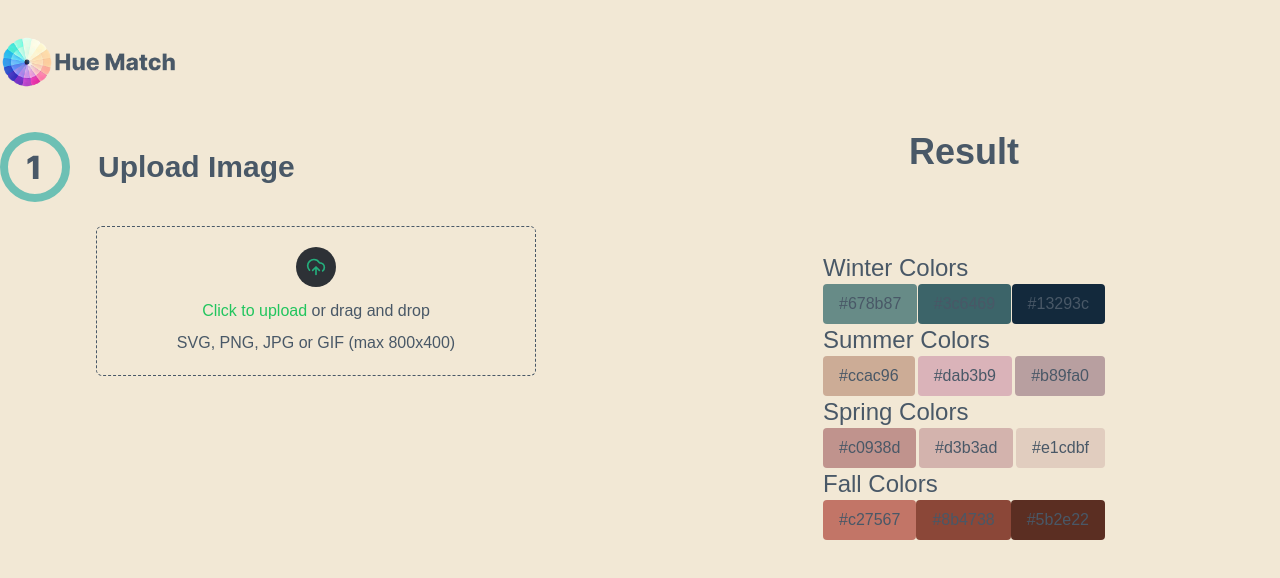
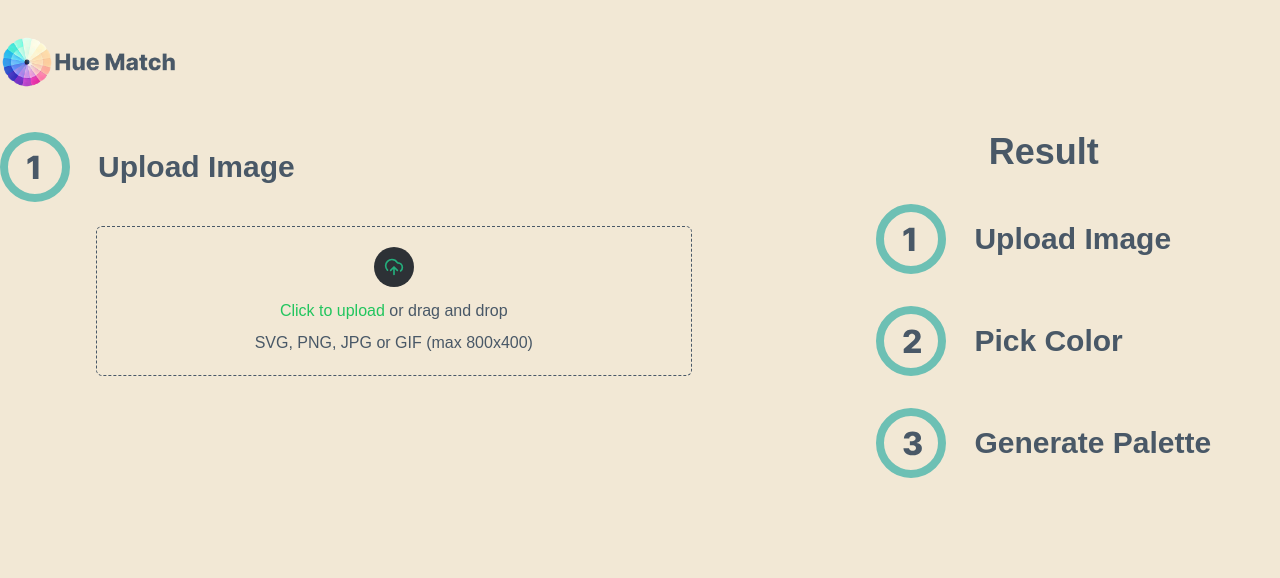
Before and after one commit to TenNga/hue-match, a Next.js app: page /generator in a window 1280 px wide. Shown: the top 578 px of the page. Built offline with nearby package versions, Linux system fonts and the light colour scheme.

Commit message:
result section done with perfect styling

```diff
--- a/app/generator/page.tsx
+++ b/app/generator/page.tsx
@@ -6,15 +6,15 @@ import StepsContainer from '@/components/StepsContainer'
 const Generator = () => {
   return (
     <div>
-        <Header />
-        <Main>
-        <section className="flex-grow w-full">
-           <StepsContainer />
-          </section>
-          <section className="flex-grow w-full">
+      <Header />
+      <Main>
+        <section className="flex-grow flex-grow-[2]">
+          <StepsContainer />
+        </section>
+        <section className="flex-grow flex-grow">
           <Results />
         </section>
-        </Main>
+      </Main>
     </div>
   )
 }
--- a/components/Main.tsx
+++ b/components/Main.tsx
@@ -5,7 +5,7 @@ import React from 'react'
 const Main = ({children} : ChildrenType) => {
   return (
       <StepProvider>
-        <main className="flex flex-col-reverse justify-between container my-10 mx-auto gap-4 lg:flex-row">
+        <main className="flex flex-col-reverse justify-between container my-10 mx-auto gap-5 lg:flex-row">
               {children}
         </main>
       </StepProvider>
--- a/components/MainButtons.tsx
+++ b/components/MainButtons.tsx
@@ -1,6 +1,6 @@
 'use client'
 
-import React, { useState } from 'react'
+import React, { useEffect, useState } from 'react'
 import Button from './ui/Button'
 import useStepContext from '@/hooks/useStepContext'
 import axios from 'axios'
@@ -13,23 +13,18 @@ const MainButtons = () => {
         upload,
         skinColor,
         skinTwoColor,
-        hairColor
+        hairColor,
+        setPalettes
     } = useStepContext();
     const selectedColors = [skinColor,skinTwoColor]
 
     const prompt = usePrompt({selectedColors,hairColor});
 
     const{ response, callChatGPTAPI, loading, error} = useGpt();
-    console.log("response:: ",response)
-    // {
-    //     "color_palettes": {
-    //         "winter": ["#678b87", "#3c6469", "#13293c"],
-    //         "summer": ["#ccac96", "#dab3b9", "#b89fa0"],
-    //         "spring": ["#c0938d", "#d3b3ad", "#e1cdbf"],
-    //         "fall": ["#c27567", "#8b4738", "#5b2e22"]
-    //     },
-    //     "avoid_colors": ["#f5e3e0", "#f1dedb", "#ebd4d0"]
-    // }
+    useEffect(()=>{
+        setPalettes(response);
+    },[response])
+
     return (
         <div className='flex justify-between items-center gap-9 pl-24'>
             <Button type='primary' onGenerate={()=>callChatGPTAPI(prompt)}>
--- a/components/PaletteDisplay.tsx
+++ b/components/PaletteDisplay.tsx
@@ -13,16 +13,21 @@ const PaletteDisplay = ({palettes}:{palettes:any}) => {
     // }
 
     const renderSeason = Object.keys(palettes.color_palettes).map(key => {
-        const props = {key,season:palettes.color_palettes[key]}
+        const props = {
+            key,
+            values:palettes.color_palettes[key],
+            avoid:false
+        }
         return (
-            <RenderEachSeason key={key} eachSeason={props}/>
+            <RenderEachSeason key={key} eachSeason={props} />
         )
       });
 
   return (
-    <section>
-        <div>
+    <section className='w-full'>
+        <div className='palette-container'>
             {renderSeason}
+            <RenderEachSeason key="color to avoid" eachSeason={{key:"Avoid",values:palettes.avoid_colors, avoid:true}} />
         </div>
     </section>
   )
--- a/components/RenderEachSeason.tsx
+++ b/components/RenderEachSeason.tsx
@@ -1,20 +1,18 @@
 import React from 'react'
 import SeasonColors from './SeasonColors';
+import { EachSeasonType } from '@/types';
+import ColorPill from './ui/ColorPill';
+import cn from 'classnames'
 
-const RenderEachSeason = ({eachSeason:{key,season}}:{eachSeason:{
-  key: string;
-  season: string[];
-}}) => {
+const RenderEachSeason = ({eachSeason:{key,values,avoid}}:EachSeasonType) => {
   //"winter": ["#678b87", "#3c6469", "#13293c"]
-    const renderColors = season.map(color =>{
-      return(
-        <div key={color} className='rounded py-2 px-4' style={{backgroundColor:color}}>{color}</div>
-      )
-    })
+    const renderColors = values.map(color => <ColorPill key={color} color={color} />)
   return (
-    <div>
-      <h1 className='capitalize text-2xl'>{key} Colors</h1>
-      <div className='flex justify-between w-full'>
+    <div className='each-season'>
+      <h1 className={cn('capitalize text-2xl font-bold mb-4',{
+        'font-extrabold' : avoid
+      })}>{key} colors:</h1>
+      <div className='flex justify-around gap-2 mb-6'>
         {renderColors}
       </div>
 
--- a/components/Results.tsx
+++ b/components/Results.tsx
@@ -9,33 +9,24 @@ import PaletteDisplay from './PaletteDisplay';
 const Results = () => {
     const {
         upload,
-        setUpload,
-        currentColor,
-        setCurrentColor,
-        skinColor,
-        setSkinColor,
-        skinTwoColor,
-        setSkinTwoColor,
         hairColor,
-        setHairColor,
-        count,
-        setCount
+        palettes
     } = useStepContext();
 
-    const response = `{
-    "color_palettes": {
-        "winter": ["#678b87", "#3c6469", "#13293c"],
-        "summer": ["#ccac96", "#dab3b9", "#b89fa0"],
-        "spring": ["#c0938d", "#d3b3ad", "#e1cdbf"],
-        "fall": ["#c27567", "#8b4738", "#5b2e22"]
-    },
-    "avoid_colors": ["#f5e3e0", "#f1dedb", "#ebd4d0"]
-}`
-    const generatedPalettes = JSON.parse(response);
+//     const response = `{
+//     "color_palettes": {
+//         "winter": ["#678b87", "#3c6469", "#13293c"],
+//         "summer": ["#ccac96", "#dab3b9", "#b89fa0"],
+//         "spring": ["#c0938d", "#d3b3ad", "#e1cdbf"],
+//         "fall": ["#c27567", "#8b4738", "#5b2e22"]
+//     },
+//     "avoid_colors": ["#f5e3e0", "#f1dedb", "#ebd4d0"]
+// }`
+    const generatedPalettes = palettes && JSON.parse(palettes);
 
     return(
         <section className='flex flex-col items-center justify-center'>
-            <h1 className='text-4xl font-extrabold mb-20'>Result</h1>
+            <h1 className='text-4xl font-extrabold mb-8'>Result</h1>
             {
                 generatedPalettes ?
                 <PaletteDisplay palettes={generatedPalettes}/>
--- a/components/ui/Button.tsx
+++ b/components/ui/Button.tsx
@@ -3,7 +3,7 @@ import React from 'react'
 import cn from 'classnames';
 
 const Button = ({children, type, onGenerate}: ButtonProps) => {
-    const btnStyles = cn('bg-[#6DC0B4] border border-[#495867] rounded-lg w-full text-center text-3xl font-bold capitalize cursor-pointer hover:border-[#F2E8D5] hover:underline hover:underline-offset-4',
+    const btnStyles = cn('bg-[#6DC0B4] border border-[#495867] rounded-lg w-full text-center text-3xl font-bold capitalize cursor-pointer hover:border-[#F2E8D5] hover:underline hover:underline-offset-4 drop-shadow-[0_1.2px_1.2px_rgba(0,0,0,0.8)]',
         {
             'py-5' : type === 'main',
             'py-2' : type === 'primary',
--- a/components/ui/ColorPill.tsx
+++ b/components/ui/ColorPill.tsx
@@ -9,7 +9,7 @@ const ColorPill = ({color}:{color:string}) => {
         }
       };
   return (
-    <button onClick={handleCopy} className={`bg-[${color}]`}>{color}</button>
+    <button onClick={handleCopy} key={color} className='rounded-lg py-2 px-4 text-white font-semibold border border-[#495867] drop-shadow-[0_1.2px_1.2px_rgba(0,0,0,0.8)]' style={{backgroundColor:color}}>{color}</button>
   )
 }
 
--- a/contexts/StepContext.tsx
+++ b/contexts/StepContext.tsx
@@ -13,6 +13,7 @@ const StepProvider = ({children}:{children: React.ReactNode}) => {
     const [skinTwoColor, setSkinTwoColor] = useState(whiteColor);
     const [hairColor, setHairColor] = useState(whiteColor);
     const [count, setCount] = useState(0); //use to count three clicks
+    const [palettes, setPalettes] =useState('');
 
     const shareContext = {
         upload,
@@ -26,7 +27,9 @@ const StepProvider = ({children}:{children: React.ReactNode}) => {
         hairColor,
         setHairColor,
         count,
-        setCount
+        setCount,
+        palettes,
+        setPalettes
     }
     return (
     <StepContext.Provider value={shareContext}>
```
Also changed, not shown: types/index.ts (+10 -0 lines).
